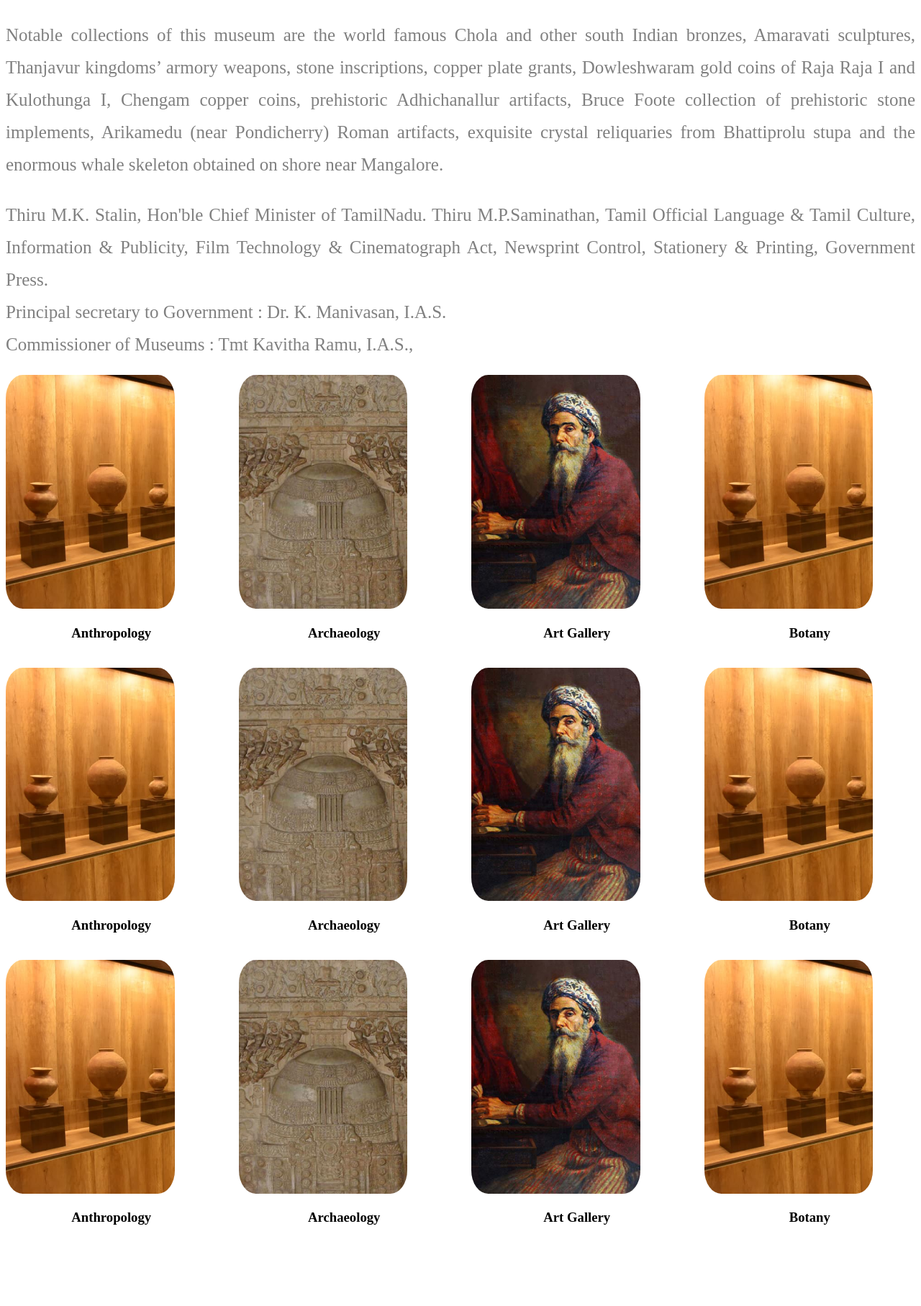
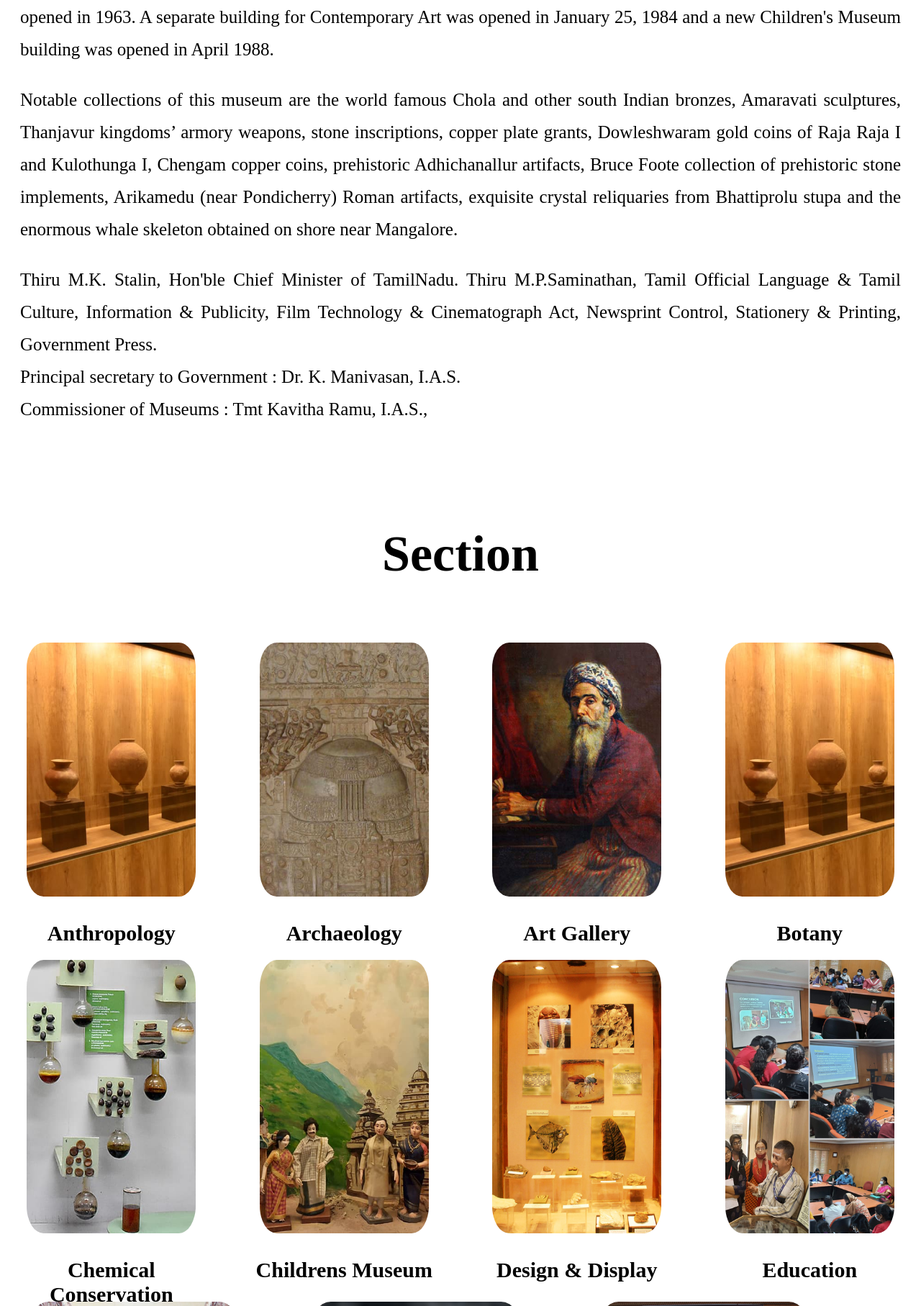
Before and after one commit to Sanjayraj-k/chatbot, a PHP site: page /history.html in a window 1280 px wide. Shown: the part 1875-3690 px from the top of the page at 72% size. Run offline with PHP 8.4, Linux system fonts and the light colour scheme.

Commit message:
linkedin

```diff
--- a/history.css
+++ b/history.css
@@ -47,15 +47,16 @@ h2 {
     margin-bottom: 20px;
 }
 
-.container-fluid p {
+.container p {
     font-size: 25px;
-    color:gray;
+    color:black;
     margin-bottom: 20px;
     text-align: justify;
     line-height: 1.8; /* Adjusted line height for better readability */
     word-wrap: break-word;
+    margin-left: 20px;
+    margin-right: 20px;
 }
-
 .cont1{
     display: flex;
     gap: 30px;
@@ -63,6 +64,8 @@ h2 {
 }
 .cont1 h3{
     text-align: center;
+    font-weight: bolder;
+    font-size: 30px;
 }
 .cont1 img{
     border-radius: 10%;
--- a/history.html
+++ b/history.html
@@ -9,18 +9,18 @@
 
 </head>
 <body>
-    <div class="container1"></div>
+    <div class="container1">
         <div class="event-header-image">
             <img src="img/img/navbar.jpg" alt="Event Context Image">
             <h1 class="overlay-text">History</h1>
         </div>
     </div>
-    <div class="container">
+    <div class="container" style="margin-left: 20px;">
         <h1>
             HISTORY OF THE CHENNAI MUSEUM
         </h1>
     </div>
-    <div class="container-fluid">
+    <div class="container">
         <p><span>The proposal for a Museum in Madras was mooted by the Madras Literary Society in 1846 and Sir Henry Pottinger, the then Governor, obtained the sanction of the Court of Directors of the East India Company in London. </span></p>
         <p><span>In January 1851, Dr. Edward Balfour, Medical Officer of the Governor's Bodyguard was appointed as the First Officer in charge of the Government Museum. The notification in the Fort St. George Gazetteer dated 29 April 1851 contained the first announcement regarding the opening of the Madras Government Museum. The Government Museum otherwise called as the Central Museum was started in the College of Fort St. George, in the premises of the present Office of the Director of Public Instruction, on College Road. The college had been established in 1812 and made a significant contribution to the development of South Indian Languages. The Museum was started in the first floor of the college with the 1100 geological specimens of the Madras Literary Society. It steadily developed and expanded under the guidance and supervision of a succession of Directors. As the building was in a dilapidated condition, the Museum's Superintendent, Dr. Balfour advocated shifting it to another building.</span></p>
         <p><span>In December 1854, the museum was shifted to a building named the Pantheon, also known as the Public Rooms or Assembly Rooms, where the elite of the city met.</span></p>
@@ -35,7 +35,7 @@
             Principal secretary to Government : <bold>Dr. K. Manivasan, I.A.S.</bold><br>
             Commissioner of Museums : <bold>Tmt Kavitha Ramu, I.A.S.,</bold>
 
-            </p>
+            </p><br><br><br><br>
     </div>
 </body>
 </html>
@@ -43,58 +43,55 @@
     <title>Document</title>
 </head>
 <body>
+    <h1 style="text-align: center;color: black;font-size: 70px;">Section</h1><br><br>
     <div class="cont1">
         <div class="img1">
-            <img src="img/img/fimg1.jpg" style="width: 80%;height: 80%;">
+            <img src="img/img/fimg1.jpg" style="width: 80%;height: 80%; margin-left: 10%;">
             <h3>Anthropology</h3>
         </div>
         <div class="img1">
-            <img src="img/img/fimg2.jpg" style="width: 80%;height: 80%;">
+            <img src="img/img/fimg2.jpg" style="width: 80%;height: 80%;margin-left: 10%;">
             <h3>Archaeology</h3>
         </div>
         <div class="img1">
-            <img src="img/img/fimg3.jpg"style="width: 80%;height: 80%;">
+            <img src="img/img/fimg3.jpg"style="width: 80%;height: 80%;margin-left: 10%;">
             <h3>Art Gallery</h3>
         </div>
         <div class="img1">
-            <img src="img/img/fimg1.jpg"style="width: 80%;height: 80%;">
+            <img src="img/img/fimg1.jpg"style="width: 80%;height: 80%;margin-left: 10%;">
             <h3>Botany</h3>
         </div>
     </div>
     <div class="cont1">
         <div class="img1">
-            <img src="img/img/fimg1.jpg" style="width: 80%;height: 80%;">
-            <h3>Anthropology</h3>
+            <img src="img/img/fimg5.jpg" style="width: 80%;height: 80%;margin-left: 10%;">
+            <h3>Chemical Conservation</h3>
         </div>
         <div class="img1">
-            <img src="img/img/fimg2.jpg" style="width: 80%;height: 80%;">
-            <h3>Archaeology</h3>
+            <img src="img/img/fimg6.jpg" style="width: 80%;height: 80%;margin-left: 10%;">
+            <h3>Childrens Museum</h3>
         </div>
         <div class="img1">
-            <img src="img/img/fimg3.jpg"style="width: 80%;height: 80%;">
-            <h3>Art Gallery</h3>
+            <img src="img/img/fimg7.jpg"style="width: 80%;height: 80%;margin-left: 10%;">
+            <h3>Design & Display</h3>
         </div>
         <div class="img1">
-            <img src="img/img/fimg1.jpg"style="width: 80%;height: 80%;">
-            <h3>Botany</h3>
+            <img src="img/img/fimg8.jpg"style="width: 80%;height: 80%;margin-left: 10%;">
+            <h3>Education</h3>
         </div>
     </div>
     <div class="cont1">
         <div class="img1">
-            <img src="img/img/fimg1.jpg" style="width: 80%;height: 80%;">
-            <h3>Anthropology</h3>
+            <img src="img/img/fimg9.jpg" style="width: 80%;height: 80%;margin-left: 8%;">
+            <h3>Geology</h3>
         </div>
         <div class="img1">
-            <img src="img/img/fimg2.jpg" style="width: 80%;height: 80%;">
-            <h3>Archaeology</h3>
+            <img src="img/img/fimg10.jpg" style="width: 80%;height: 80%;margin-left: 6%;">
+            <h3>NumisMatics</h3>
         </div>
         <div class="img1">
-            <img src="img/img/fimg3.jpg"style="width: 80%;height: 80%;">
-            <h3>Art Gallery</h3>
-        </div>
-        <div class="img1">
-            <img src="img/img/fimg1.jpg"style="width: 80%;height: 80%;">
-            <h3>Botany</h3>
+            <img src="img/img/fimg11.jpg"style="width: 80%;height: 80%;margin-left: 6%;">
+            <h3>Zoology</h3>
         </div>
     </div>
     <footer>
```
Also changed, not shown: img/img/fimg10.jpg (added), img/img/fimg11.jpg (added), img/img/fimg5.jpg (added), img/img/fimg6.jpg (added), img/img/fimg7.jpg (added), img/img/fimg8.jpg (added), img/img/fimg9.jpg (added).
